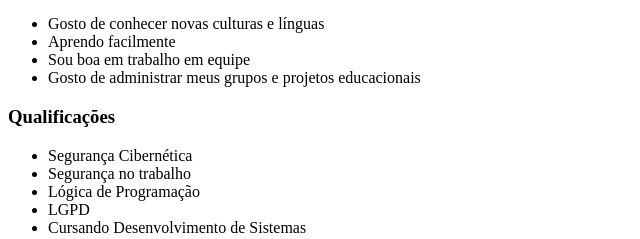
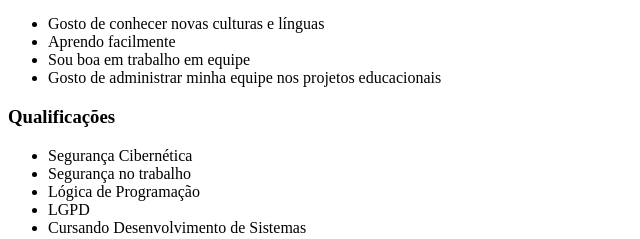
Before and after one commit to ANNY-SOSO/myFacePage, a plain HTML site: page index.html in a window 1280 px wide. Shown: the part 535-774 px from the top of the page, 0-640 px from the left. Drawn offline with Linux system fonts and the light colour scheme.

Commit message:
myFacePage atualizado
programação atualizada

```diff
--- a/index.html
+++ b/index.html
@@ -45,7 +45,7 @@
             <li>Gosto de conhecer novas culturas e línguas</li>
             <li>Aprendo facilmente</li>
             <li>Sou boa em trabalho em equipe</li>
-            <li>Gosto de administrar meus grupos e projetos educacionais</li>
+            <li>Gosto de administrar minha equipe nos projetos educacionais</li>
         </ul>
 
         <!-- Qualificações em lista não ordenada -->
```
Also changed, not shown: 1 other file.
